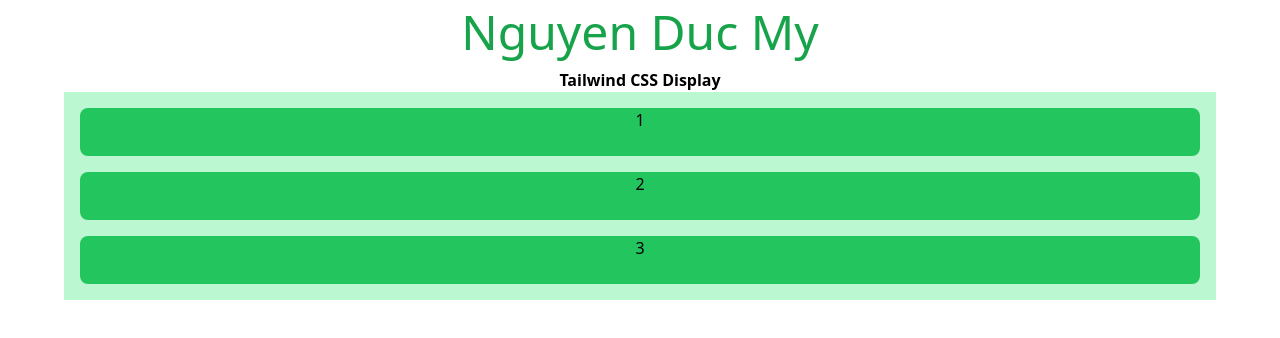
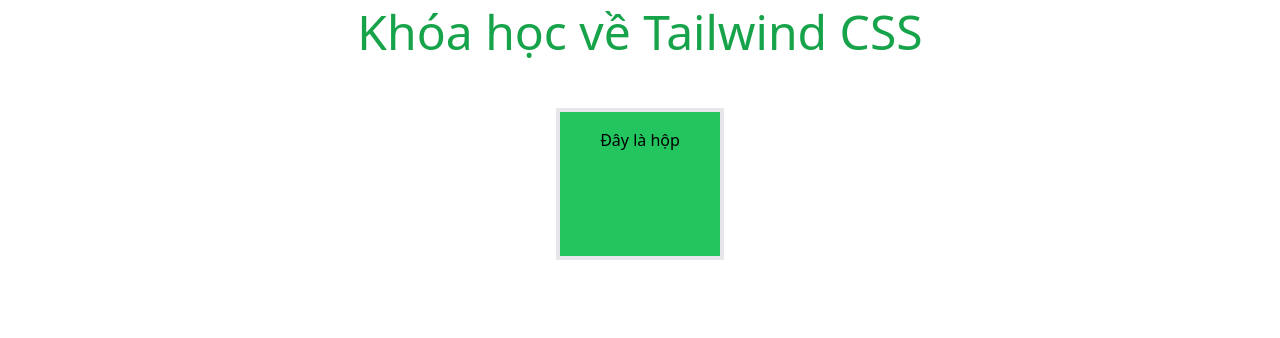
Before and after one commit to tanhoangmy/01_TailwindCSS, a website: page src/index.html in a window 1280 px wide. Drawn offline with Linux system fonts and the light colour scheme.

Commit message:
Tailwind CSS Box Sizing -exp2

```diff
--- a/src/index.html
+++ b/src/index.html
@@ -14,12 +14,10 @@
     <h1 class="text-green-600
             text-5xl
             p-2 mb-1
-        ">Nguyen Duc My</h1>
-        <b>Tailwind CSS Display</b>
-        <div class="bg-green-200 p-4 mx-16 space-y-4">
-            <span class="block h-12 bg-green-500 rounded-lg">1</span>
-            <span class="block h-12 bg-green-500 rounded-lg">2</span>
-            <span class="block h-12 bg-green-500 rounded-lg">3</span>
+        ">Khóa học về Tailwind CSS</h1>
+    <br>
+    <div class="box-content h-28 w-32 p-4 border-4 bg-green-500 m-4">
+      Đây là hộp
     </div>
   </center>
 
```
Also changed, not shown: dist/output.css. Lines whose indentation alone changed are shown as unchanged.
